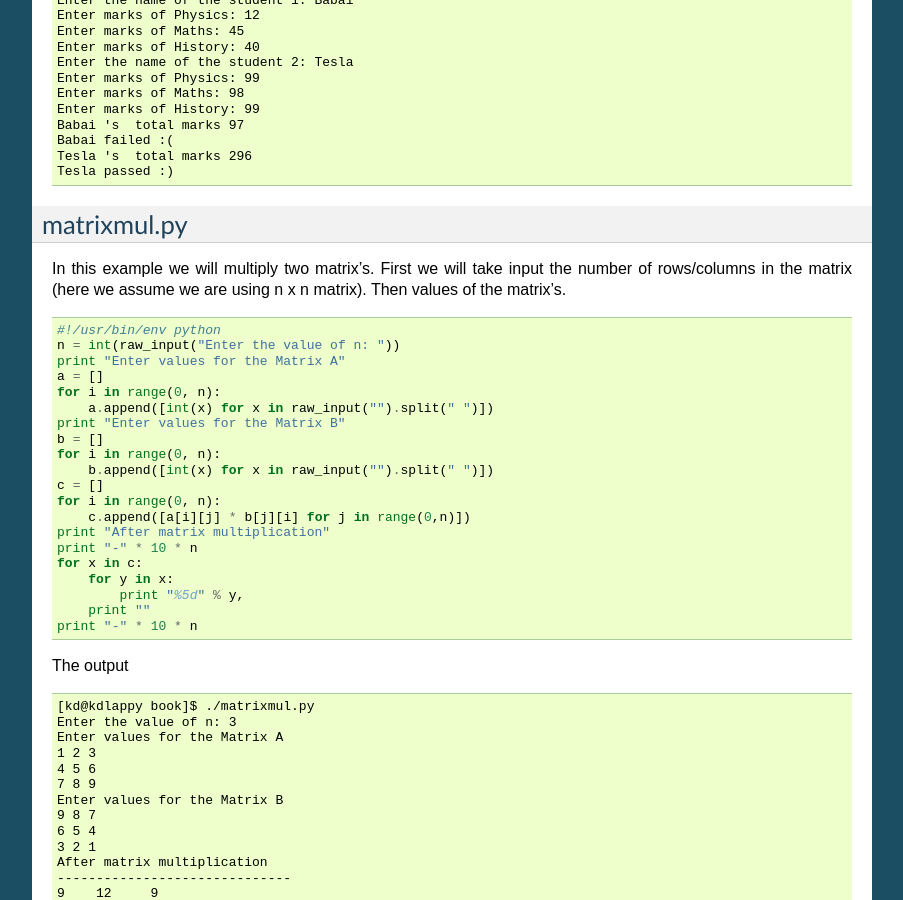
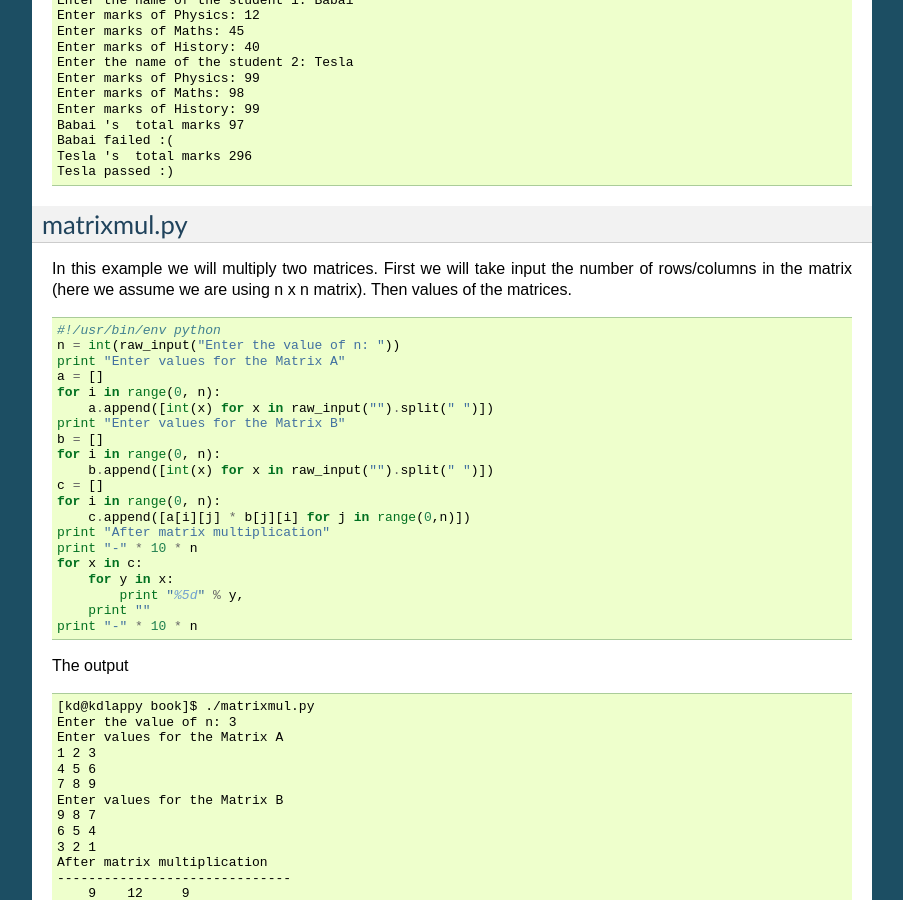
Before and after one commit to kushaldas/pym, a Sphinx documentation site: the page built from docs/datastructure.rst, in a window 1280 px wide and 900 px high, scrolled down 6100 px. Shown: the whole window, without its empty margins (198-1101 px from the left). Built offline with Sphinx 7.4.7, drawn with Linux system fonts in a browser that asks for light colours; formulas are drawn with MathJax 3; some of the changed text lies outside the part shown.

Commit message:
Typo fixes

```diff
--- a/docs/datastructure.rst
+++ b/docs/datastructure.rst
@@ -396,7 +396,7 @@ The output
 matrixmul.py
 ============
 
-In this example we will multiply two matrix's. First we will take input the number of rows/columns in the matrix (here we assume we are using n x n matrix). Then values of the matrix's.
+In this example we will multiply two matrices. First we will take input the number of rows/columns in the matrix (here we assume we are using n x n matrix). Then values of the matrices.
 
 ::
 
@@ -437,9 +437,9 @@ The output
     3 2 1
     After matrix multiplication
     ------------------------------
-    9    12     9
-    32    25    12
-    49    32     9
+        9    12     9
+       32    25    12
+       49    32     9
     ------------------------------
 
 Here we have used list comprehensions couple of times. *[int(x) for x in raw_input("").split(" ")]* here first it takes the input as string by *raw_input()*, then split the result by " ", then for each value create one int. We are also using *[a[i][j] * b[j][i] for j in range(0,n)]* to get the resultant row in a single line.
```
Also changed, not shown: other parts of docs/datastructure.rst (+1 -1 lines).
